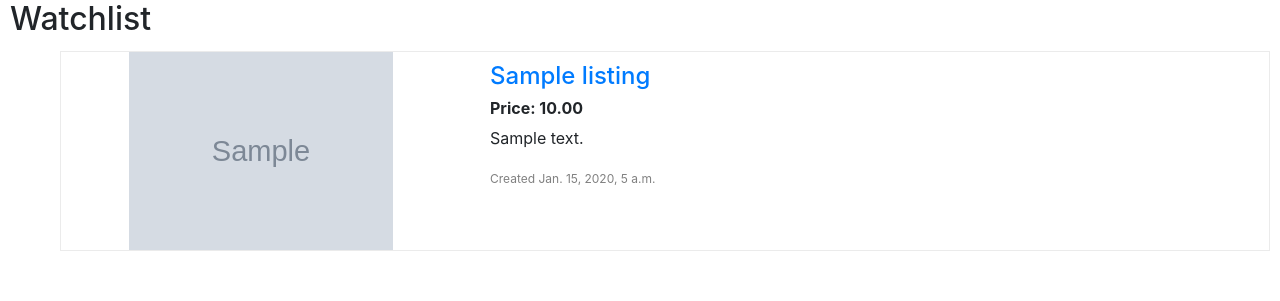
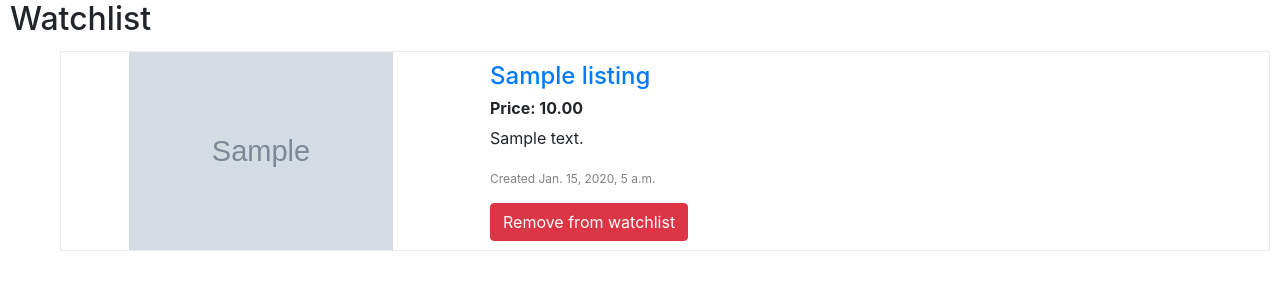
Before and after one commit to uclazyj/CS50W, a Django app: page /watchlist in a window 1280 px wide. Shown: the part 163-464 px from the top of the page. Run offline with Django 5.2, Linux system fonts and the light colour scheme; a user stored in the database is signed in; tables that the repository leaves empty hold one stand-in row (values such as "Sample post"); grey boxes marked "Sample" are stand-in pictures; some libraries are stand-ins or nearby versions.

Commit message:
Add functionality to remove a listing from the watchlist.

```diff
--- a/projects/commerce/auctions/templates/auctions/index.html
+++ b/projects/commerce/auctions/templates/auctions/index.html
@@ -23,6 +23,7 @@
                     <form action="{% url 'watchlist' %}" method="POST">
                         {% csrf_token %}
                         <input type="hidden" name="listing_id" value="{{ listing.id }}">
+                        <input type="hidden" name="operation" value="add">
                         <button class="add-to-watchlist-button btn btn-success" type="submit">
                             Add to watchlist
                         </button>
--- a/projects/commerce/auctions/templates/auctions/watchlist.html
+++ b/projects/commerce/auctions/templates/auctions/watchlist.html
@@ -19,6 +19,14 @@
                 </h6>
                 <div>{{ watched_listing.description }}</div>
                 <div class="created_time">Created {{ watched_listing.created_at }}</div>
+                <form action="{% url 'watchlist' %}" method="POST">
+                    {% csrf_token %}
+                    <input type="hidden" name="listing_id" value="{{ watched_listing.id }}">
+                    <input type="hidden" name="operation" value="delete">
+                    <button class="add-to-watchlist-button btn btn-danger" type="submit">
+                        Remove from watchlist
+                    </button>
+                </form>
             </div>
         {% endfor %}
     </div>
--- a/projects/commerce/auctions/views.py
+++ b/projects/commerce/auctions/views.py
@@ -153,10 +153,16 @@ def watchlist(request):
     if request.method == "POST":
         listing_id = request.POST["listing_id"]
         listing = Listing.objects.get(pk=listing_id)
-        watch, created = Watch.objects.get_or_create(user=request.user, listing=listing)
-        if created:
-            watch.save()
-        return redirect("index")
+        if request.POST["operation"] == "add":
+            watch, created = Watch.objects.get_or_create(user=request.user, listing=listing)
+            if created:
+                watch.save()
+            return redirect("index")
+        else:
+            watch = Watch.objects.get(user=request.user, listing=listing)
+            watch.delete()
+            return redirect("watchlist")
+
     watched_items = Watch.objects.filter(user=request.user)
     watched_listings = [watched_item.listing for watched_item in watched_items]
     return render(request, "auctions/watchlist.html", {
```
